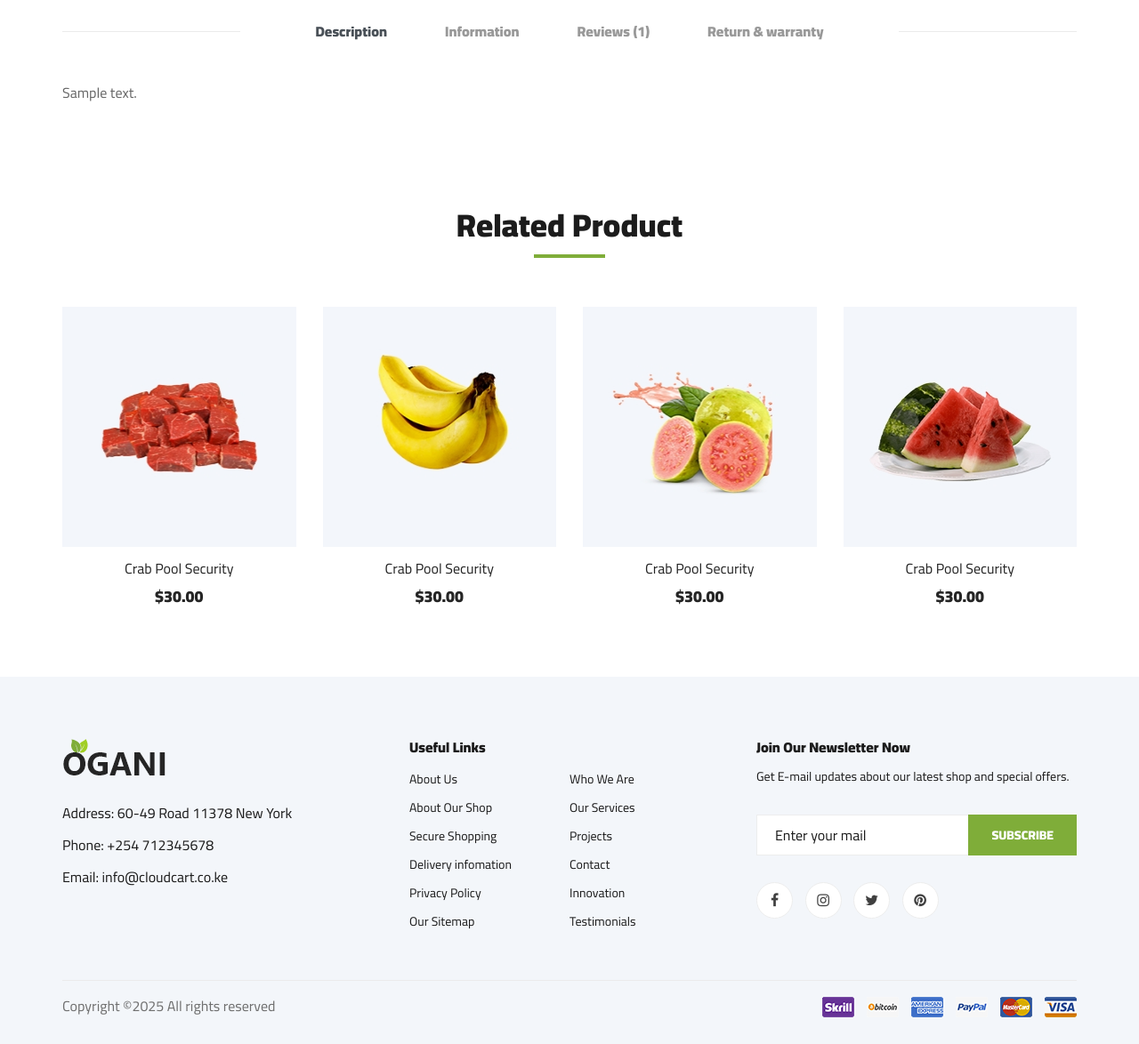
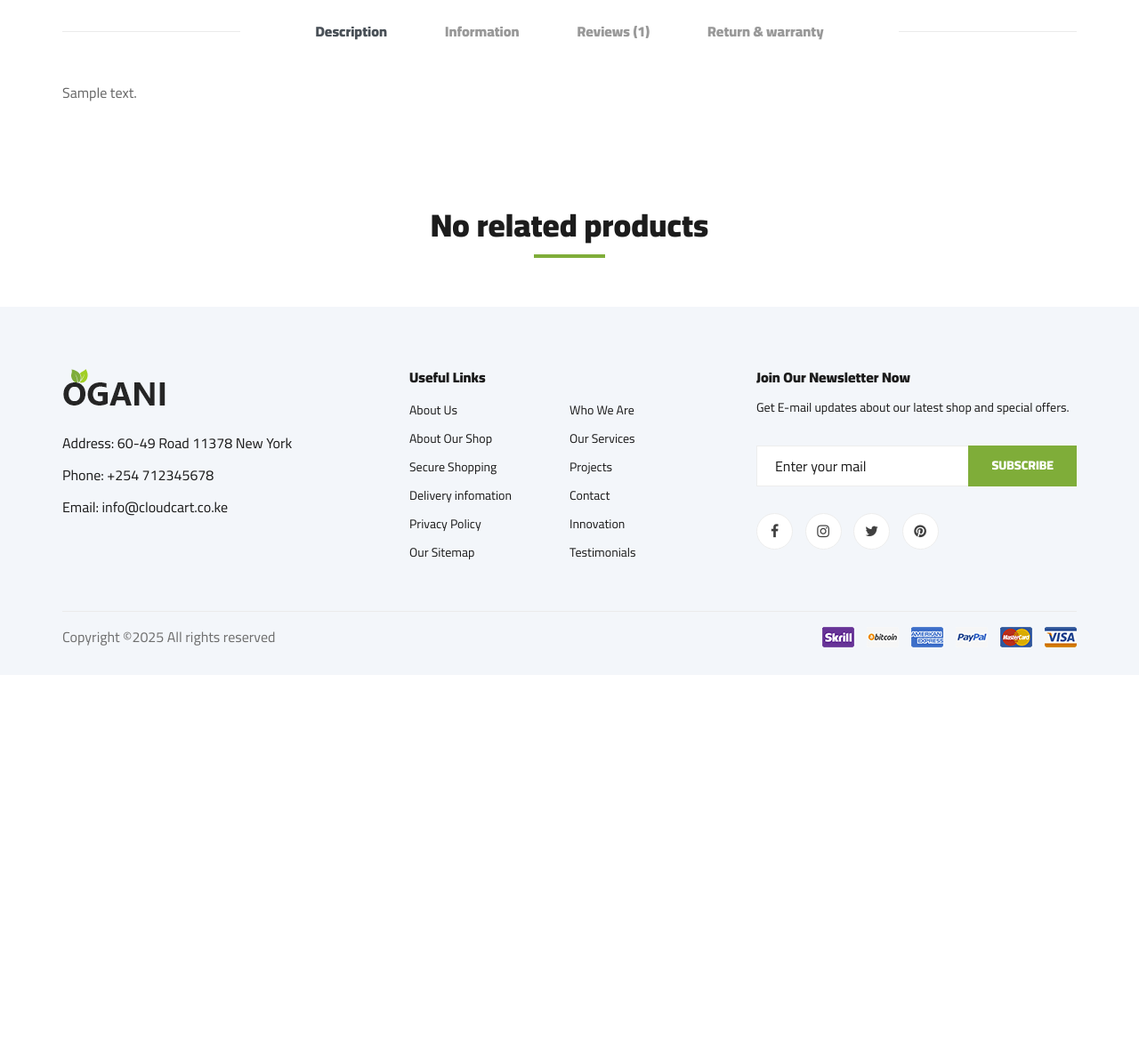
Before and after one commit to esborn13467/cloudcart, a Django app: page /product/1 in a window 1280 px wide. Shown: the part 1164-2338 px from the top of the page at 89% size. After the commit the page ends 1892 px from the top, so only its background shows below. Run offline with Django 5.2, Linux system fonts and the light colour scheme; a user stored in the database is signed in; tables that the repository leaves empty hold one stand-in row (values such as "Sample post"); grey boxes marked "Sample" are stand-in pictures; some libraries are stand-ins or nearby versions.

Commit message:
Add related products section to product details page
This update introduces a related products section on the product details page, displaying products from the same category. If no related products are available, a fallback message is shown to the user. The feature enhances user experience by encouraging exploration of similar items.

```diff
--- a/core/views.py
+++ b/core/views.py
@@ -85,8 +85,10 @@ def product_details(request, pid):
     product = Product.objects.get(pid=pid)
     # products = get_object_or_404(Product, pid=pid)
     product_image = product.product_images.all()
+    related_products = Product.objects.filter(category=product.category, product_status="published").exclude(pid=pid).order_by("-date")
     context = {
         'product': product,
+        'related_products': related_products,
         'product_images': product_image,
         'breadcrumb_title': 'Product-details',
         'breadcrumb_subtitle': 'Products/' + product.title
--- a/templates/product-details.html
+++ b/templates/product-details.html
@@ -172,7 +172,7 @@
         </div>
     </section>
     <!-- Product Details Section End -->
-
+    {% if related_products %}
     <!-- Related Product Section Begin -->
     <section class="related-product">
         <div class="container">
@@ -184,68 +184,36 @@
                 </div>
             </div>
             <div class="row">
+                {% for rp in related_products %}
                 <div class="col-lg-3 col-md-4 col-sm-6">
                     <div class="product__item">
-                        <div class="product__item__pic set-bg" data-setbg="img/product/product-1.jpg">
+                        <div class="product__item__pic set-bg" data-setbg="{{ rp.image.url }}">
                             <ul class="product__item__pic__hover">
                                 <li><a href="#"><i class="fa fa-heart"></i></a></li>
-                                <li><a href="#"><i class="fa fa-retweet"></i></a></li>
                                 <li><a href="#"><i class="fa fa-shopping-cart"></i></a></li>
                             </ul>
                         </div>
                         <div class="product__item__text">
-                            <h6><a href="#">Crab Pool Security</a></h6>
-                            <h5>$30.00</h5>
+                            <h6><a href="{% url 'core:product-details' rp.pid %}">{{ rp.title|truncatechars:30 }}</a></h6>
+                            <h5>KSH{{ rp.price }}</h5>
                         </div>
                     </div>
                 </div>
-                <div class="col-lg-3 col-md-4 col-sm-6">
-                    <div class="product__item">
-                        <div class="product__item__pic set-bg" data-setbg="img/product/product-2.jpg">
-                            <ul class="product__item__pic__hover">
-                                <li><a href="#"><i class="fa fa-heart"></i></a></li>
-                                <li><a href="#"><i class="fa fa-retweet"></i></a></li>
-                                <li><a href="#"><i class="fa fa-shopping-cart"></i></a></li>
-                            </ul>
-                        </div>
-                        <div class="product__item__text">
-                            <h6><a href="#">Crab Pool Security</a></h6>
-                            <h5>$30.00</h5>
-                        </div>
-                    </div>
-                </div>
-                <div class="col-lg-3 col-md-4 col-sm-6">
-                    <div class="product__item">
-                        <div class="product__item__pic set-bg" data-setbg="img/product/product-3.jpg">
-                            <ul class="product__item__pic__hover">
-                                <li><a href="#"><i class="fa fa-heart"></i></a></li>
-                                <li><a href="#"><i class="fa fa-retweet"></i></a></li>
-                                <li><a href="#"><i class="fa fa-shopping-cart"></i></a></li>
-                            </ul>
-                        </div>
-                        <div class="product__item__text">
-                            <h6><a href="#">Crab Pool Security</a></h6>
-                            <h5>$30.00</h5>
-                        </div>
-                    </div>
-                </div>
-                <div class="col-lg-3 col-md-4 col-sm-6">
-                    <div class="product__item">
-                        <div class="product__item__pic set-bg" data-setbg="img/product/product-7.jpg">
-                            <ul class="product__item__pic__hover">
-                                <li><a href="#"><i class="fa fa-heart"></i></a></li>
-                                <li><a href="#"><i class="fa fa-retweet"></i></a></li>
-                                <li><a href="#"><i class="fa fa-shopping-cart"></i></a></li>
-                            </ul>
-                        </div>
-                        <div class="product__item__text">
-                            <h6><a href="#">Crab Pool Security</a></h6>
-                            <h5>$30.00</h5>
-                        </div>
+                {% endfor %}
+            </div>
+        </div>
+    </section>
+    <!-- Related Product Section End -->
+    {% else %}
+        <div class="container">
+            <div class="row">
+                <div class="col-lg-12">
+                    <div class="section-title related__product__title">
+                        <h2>No related products</h2>
                     </div>
                 </div>
             </div>
         </div>
-    </section>
-    <!-- Related Product Section End -->
+    {% endif %}
+
 {% endblock %}
```
